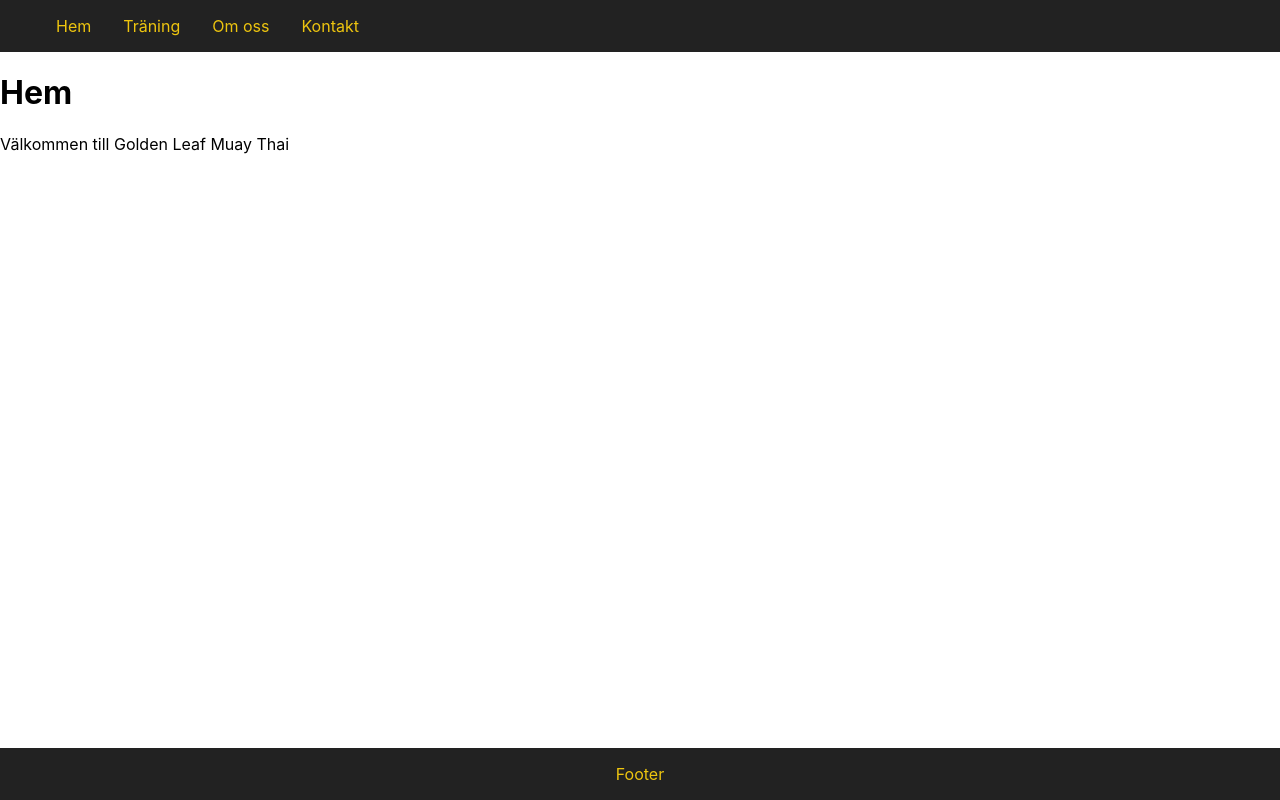
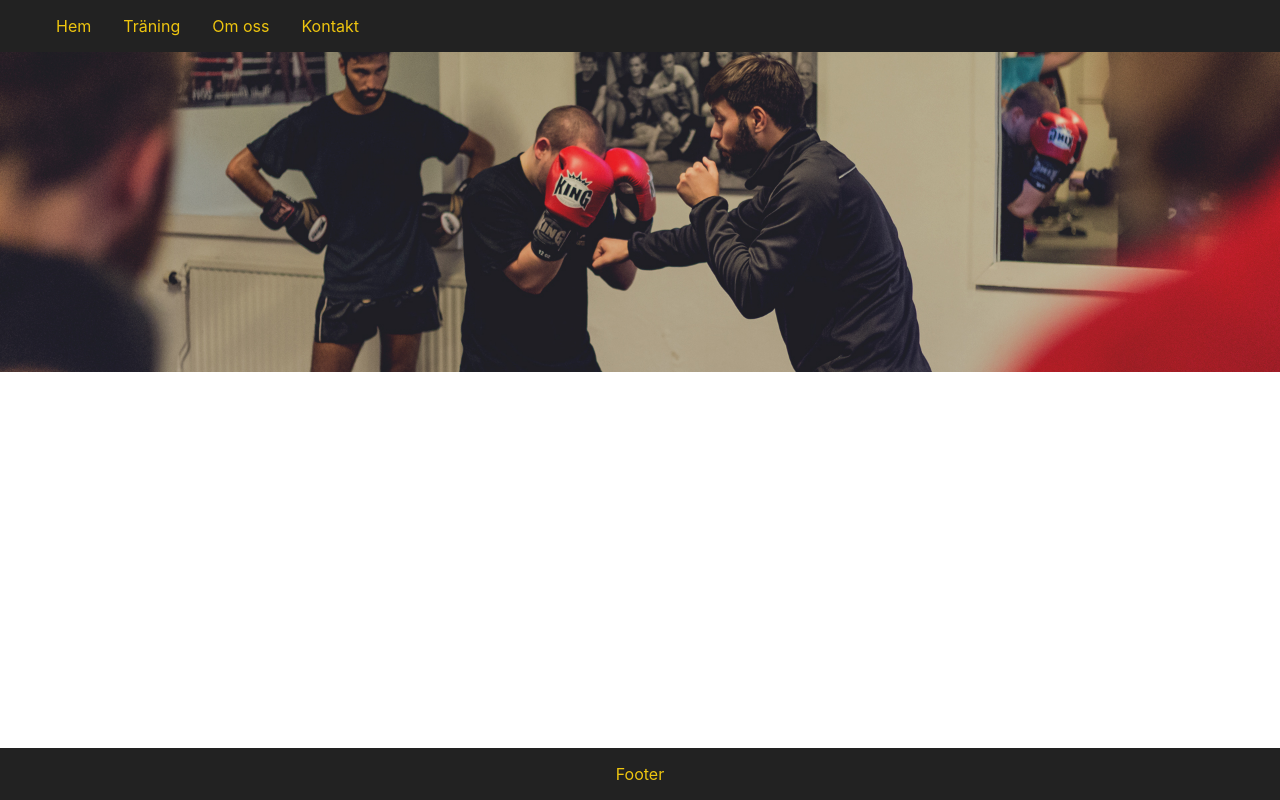
Before and after one commit to cedrikvonheiroth/golden, a React (Create React App) app: page / in a window 1280 px wide. Built offline with nearby package versions, Linux system fonts and the light colour scheme.

Commit message:
Hero image

```diff
--- /dev/null
+++ b/src/css/Home.module.css
@@ -0,0 +1,7 @@
+.hero {
+    background-image: url(../assets/hero.jpg);
+    width: 100vw;
+    height: 40vh;
+    background-size: cover;
+    background-repeat: no-repeat;
+}
--- a/src/pages/Hem.js
+++ b/src/pages/Hem.js
@@ -1,10 +1,15 @@
 import React from 'react'
+import styles from '../css/Home.module.css'
 
 function Hem() {
     return (
         <div>
-            <h1>Hem</h1>
-            <p>Välkommen till Golden Leaf Muay Thai</p>
+            <div className={styles.hero}>
+
+            {/* <h1>Hem</h1>
+            <p>Välkommen till Golden Leaf Muay Thai</p> */}
+
+            </div>
         </div>
     )
 }
```
Also changed, not shown: src/assets/hero.jpg (added).
